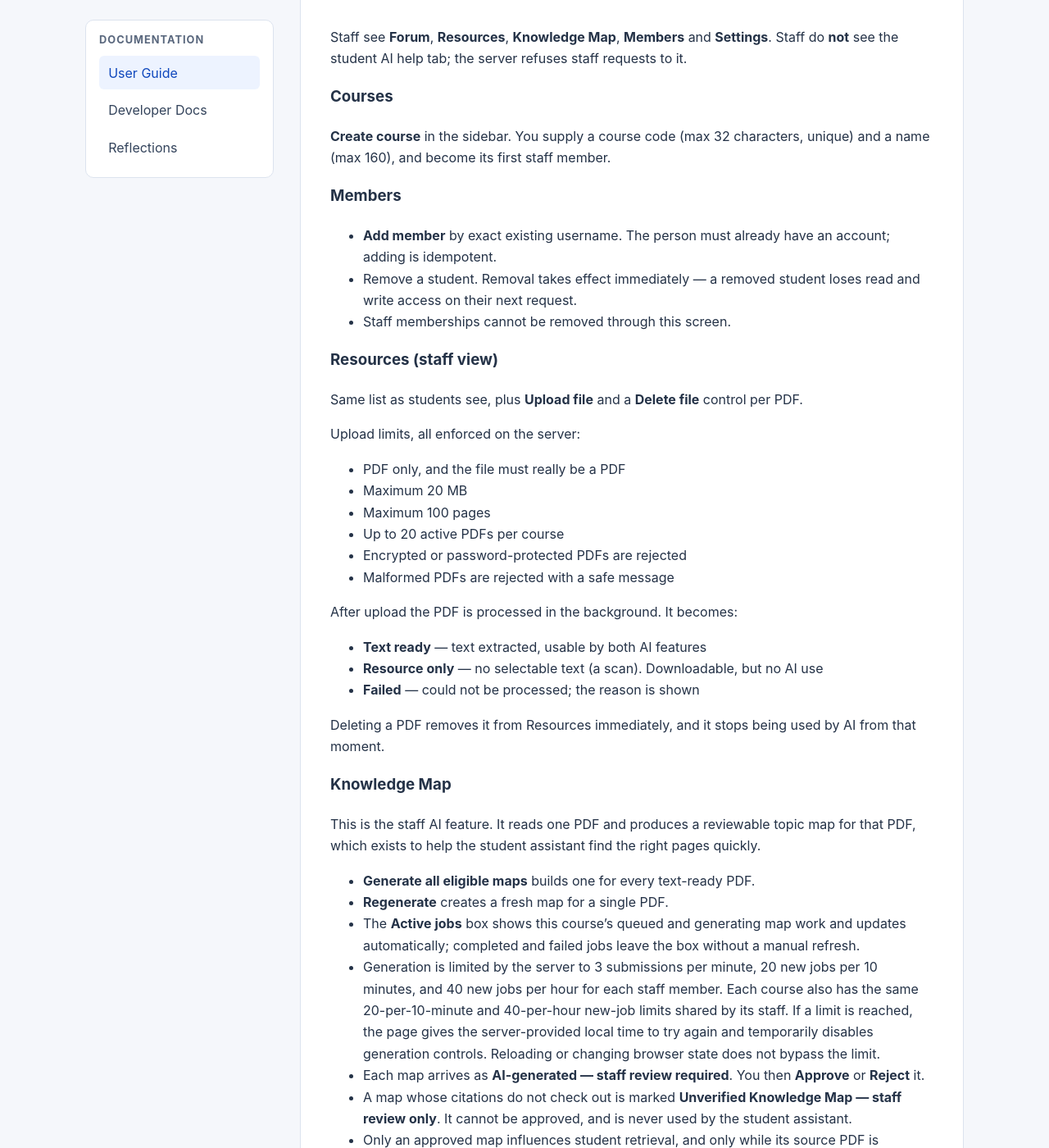
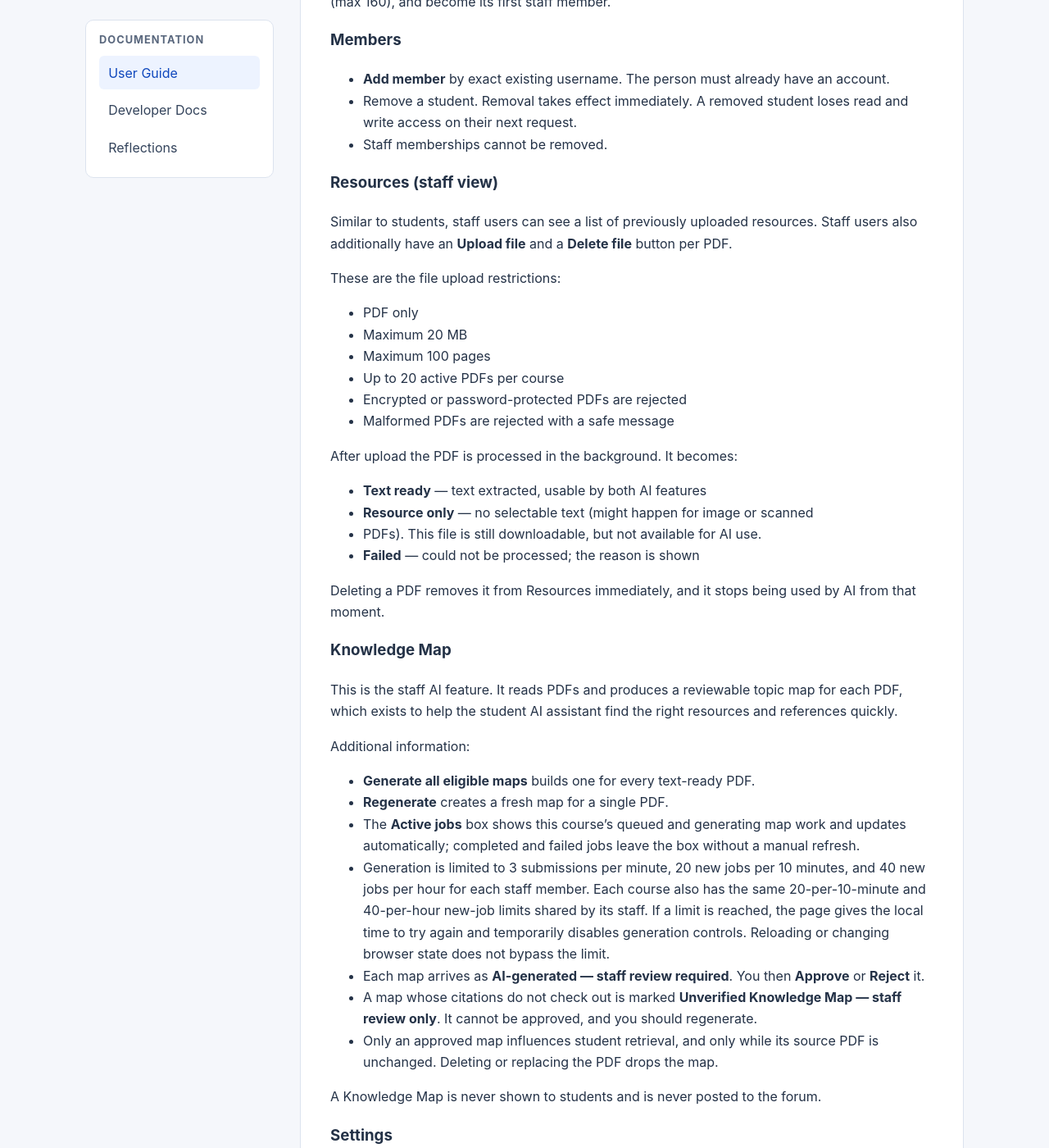
Before and after one commit to CS3227-2610-MP3-OfficeHours/CS3227-2610-MP3, a Jekyll site: the page built from docs/UserGuide.md, in a window 1280 px wide and 1400 px high, scrolled down 4544 px. Shown: the whole window at 82% size. Built offline with Jekyll 4.4.1, drawn with Linux system fonts in a browser that asks for light colours; some of the changed text lies outside the part shown.

Commit message:
Revise User Guide for clarity and accuracy
Updated user guide to clarify account roles, upload limits, and AI features.

```diff
--- a/docs/UserGuide.md
+++ b/docs/UserGuide.md
@@ -8,9 +8,6 @@
 The University TA Help Desk is a course-scoped forum with two AI features: one
 for course staff and one for students. This guide describes every feature the
 product currently has, and how to reach and test each one.
-
-Where a feature depends on configuration that may not be present in the
-environment you are testing, this guide says so rather than assuming it works.
 
 ---
 
@@ -64,16 +61,15 @@
 - Username: 3–40 characters, letters, numbers, dot, dash or underscore
 - Password: 8–128 characters
 
-Staff accounts are **self-selected and not institutionally verified**. This is
-a course project, so anyone may create one; the product states this on the
-staff signup screen.
+As this is a scope-limited course project, Staff accounts are **self-selected
+and not institutionally verified**, meaning anyone may create one.
 
 Signing in with the wrong role is rejected: a student account cannot sign in
 through the Staff door, and vice versa.
 
 ### Seed accounts
 
-A locally run server with no database creates three accounts with the password
+For ease of testing, we have provided creates three accounts with the password
 `local-development-password`:
 
 | Username | Role | Enrolled in |
@@ -84,11 +80,6 @@
 
 These exist so the two-course isolation can be tested immediately:
 `seed.student` must never be able to see CS2103.
-
-On a deployed server these accounts are created **only** when the operator sets
-`TA_HELP_DESK_SEED_PASSWORD`, and they then use that password, never the one
-above. If it is not set, the deployment starts with no accounts and you create
-your own. Ask the team which applies to the instance you are testing.
 
 ---
 
@@ -148,9 +139,8 @@
   nothing is kept after you leave the tab.
 - The tab is visible to students only.
 
-**Testing the boundary.** These are worth trying, and all are expected
-behaviour rather than bugs:
-
+**Testing the boundary.**
+Here are some tests you can try:
 - `when is the midterm` on a course whose PDFs contain that → **Course info**
 - `explain how the master theorem works` → **Study guidance**
 - `give me the full solution to assignment 2` → **Guidance only**
@@ -177,8 +167,8 @@
 ## 4. What course staff can do
 
 Staff see **Forum**, **Resources**, **Knowledge Map**, **Members** and
-**Settings**. Staff do **not** see the student AI help tab; the server refuses
-staff requests to it.
+**Settings**. Staff do **not** see the student AI help tab and the server will
+refuse staff requests to it.
 
 ### Courses
 
@@ -188,19 +178,19 @@
 ### Members
 
 - **Add member** by exact existing username. The person must already have an
-  account; adding is idempotent.
-- Remove a student. Removal takes effect immediately — a removed student loses
+  account.
+- Remove a student. Removal takes effect immediately. A removed student loses
   read and write access on their next request.
-- Staff memberships cannot be removed through this screen.
+- Staff memberships cannot be removed.
 
 ### Resources (staff view)
 
-Same list as students see, plus **Upload file** and a **Delete file** control
-per PDF.
+Similar to students, staff users can see a list of previously uploaded
+resources. Staff users also additionally have an **Upload file** and a **Delete file**
+button per PDF.
 
-Upload limits, all enforced on the server:
-
-- PDF only, and the file must really be a PDF
+These are the file upload restrictions:
+- PDF only
 - Maximum 20 MB
 - Maximum 100 pages
 - Up to 20 active PDFs per course
@@ -210,7 +200,8 @@
 After upload the PDF is processed in the background. It becomes:
 
 - **Text ready** — text extracted, usable by both AI features
-- **Resource only** — no selectable text (a scan). Downloadable, but no AI use
+- **Resource only** — no selectable text (might happen for image or scanned
+- PDFs). This file is still downloadable, but not available for AI use.
 - **Failed** — could not be processed; the reason is shown
 
 Deleting a PDF removes it from Resources immediately, and it stops being used
@@ -218,30 +209,28 @@
 
 ### Knowledge Map
 
-This is the staff AI feature. It reads one PDF and produces a reviewable topic
-map for that PDF, which exists to help the student assistant find the right
-pages quickly.
+This is the staff AI feature. It reads PDFs and produces a reviewable topic
+map for each PDF, which exists to help the student AI assistant find the right
+resources and references quickly.
 
+Additional information:
 - **Generate all eligible maps** builds one for every text-ready PDF.
 - **Regenerate** creates a fresh map for a single PDF.
 - The **Active jobs** box shows this course's queued and generating map work and
   updates automatically; completed and failed jobs leave the box without a
   manual refresh.
-- Generation is limited by the server to 3 submissions per minute, 20 new jobs
+- Generation is limited to 3 submissions per minute, 20 new jobs
   per 10 minutes, and 40 new jobs per hour for each staff member. Each course
   also has the same 20-per-10-minute and 40-per-hour new-job limits shared by
-  its staff. If a limit is reached, the page gives the server-provided local
+  its staff. If a limit is reached, the page gives the local
   time to try again and temporarily disables generation controls. Reloading or
   changing browser state does not bypass the limit.
 - Each map arrives as **AI-generated — staff review required**. You then
   **Approve** or **Reject** it.
 - A map whose citations do not check out is marked **Unverified Knowledge
-  Map — staff review only**. It cannot be approved, and is never used by the
-  student assistant.
+  Map — staff review only**. It cannot be approved, and you should regenerate.
 - Only an approved map influences student retrieval, and only while its source
   PDF is unchanged. Deleting or replacing the PDF drops the map.
-- Generation uses Gemma 4 26B, falling back once to Qwen 3.5 9B if the service
-  is temporarily unavailable. The screen states this.
 
 A Knowledge Map is never shown to students and is never posted to the forum.
 
@@ -254,8 +243,7 @@
 
 ## 5. Course isolation
 
-Everything is scoped to a course and enforced on the server, not by hiding
-buttons:
+All functions are scoped by courses.
 
 - You only see courses you belong to.
 - A request naming a course you do not belong to returns the same "not found"
@@ -264,18 +252,14 @@
 - Staff of one course have no access to another course.
 - The AI only ever reads the PDFs of the course you asked in.
 
-Worth testing: sign in as `seed.student` and try to reach CS2103. You should
-see no trace of it.
 
 ---
 
 ## 6. Known limitations
 
-These are current, deliberate, and not defects:
+These are some limitations and restrictions of our platform:
 
 - **Free hosting sleeps.** First request after idle takes up to a minute.
-- **AI help needs a configured key.** Without one the tab reports unavailable
-  and the rest of the course still works.
 - **Answers take 20–60 seconds.** Two model calls run per question.
 - **Retrieval is keyword-based.** A question sharing no words with the material
   may return "Not enough in the material" even when the topic is covered.
@@ -287,14 +271,3 @@
   redirect. Rephrase around the concept to get help.
 - **No chat history.** Questions and answers are not stored.
 - **No password reset**, and no email of any kind.
-- **Scanned PDFs cannot be used by the AI**, only downloaded.
-- **Uploaded PDFs are stored in the database**, which limits how much material
-  one deployment can hold. See the Developer Guide.
-
----
-
-## 7. Reporting a problem
-
-If something does not match this guide, that is a bug worth reporting. Please
-include the role you were signed in as, the course, what you did, what you
-expected from this guide, and what happened instead.
```
Also changed, not shown: other parts of docs/UserGuide.md (+1 -1 lines).
